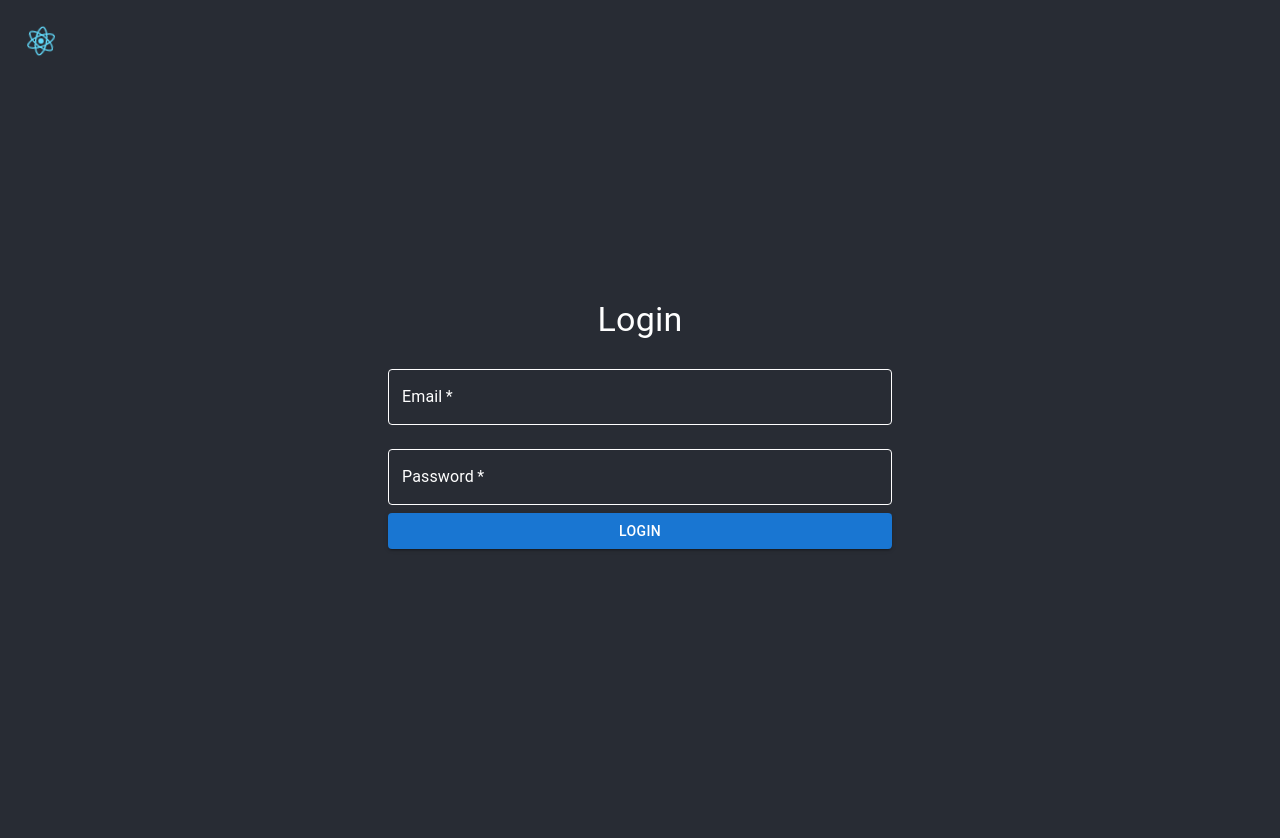
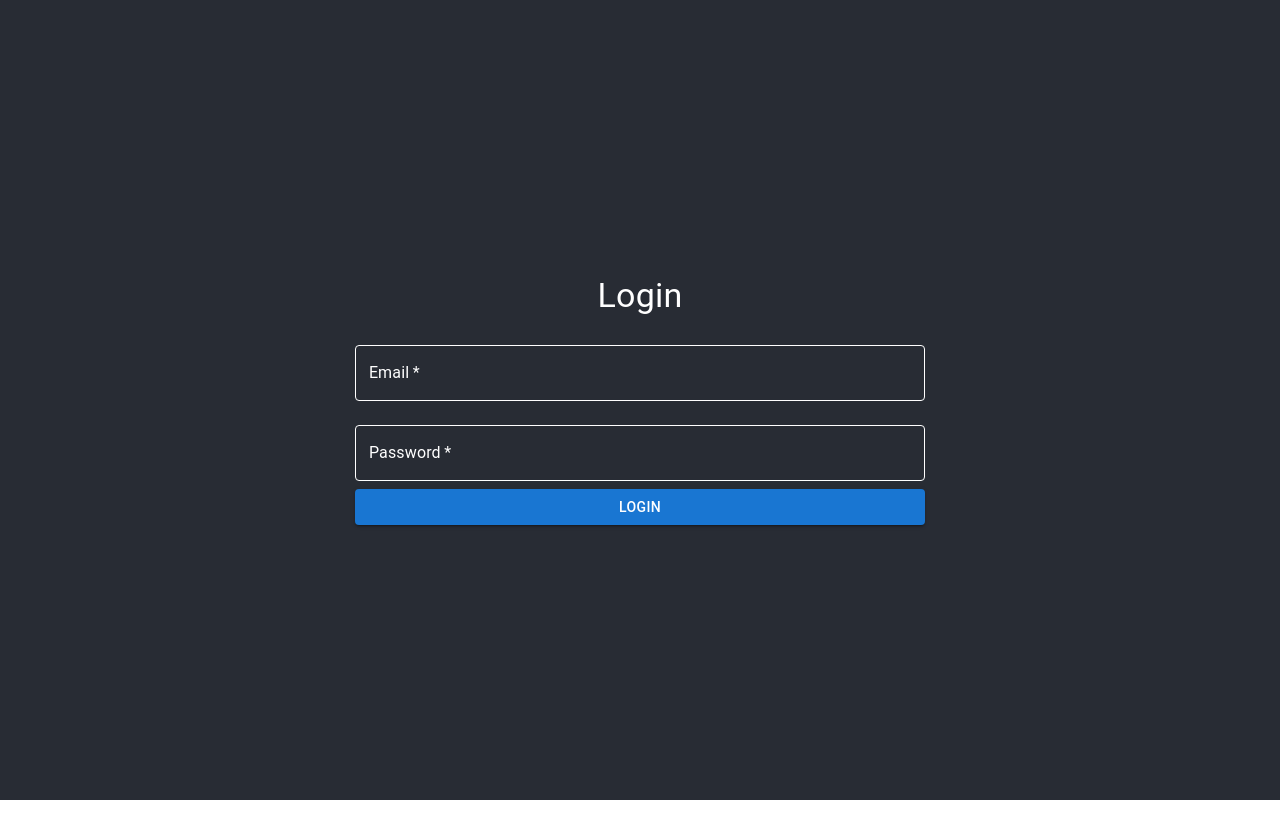
Before and after one commit to Marc-Ferrer-Castillo/TicketSystem, a React (Create React App) app: page /login in a window 1280 px wide. Shown: the top 838 px of the page. After the commit the page ends 800 px from the top, so only its background shows below. Built offline with nearby package versions, Linux system fonts and the light colour scheme.

Commit message:
Login changes

```diff
--- a/src/App.js
+++ b/src/App.js
@@ -9,6 +9,7 @@ const App = () => {
     <Router>
       <div className="App">
         <header className="App-header">
+
           <Routes>
             <Route path="/login" element={<Login />} />
             <Route path="/dashboard" element={<PrivateRoute component={Dashboard} />} />
--- a/src/components/Login.js
+++ b/src/components/Login.js
@@ -13,33 +13,32 @@ const Login = () => {
     try {
       const response = await axios.post('http://localhost:5000/api/login', { email, password });
       if (response.status === 200) {
-        alert('Login successful');
         localStorage.setItem('token', response.data.token);
-        // Redirigir a otra página
-        window.location.href = '/dashboard'; // Cambia la URL según tu ruta
+        // Redirigir a dashboard
+        window.location.href = '/dashboard';
       } else {
         alert('Invalid email or password');
       }
     } catch (error) {
       console.error('Login error:', error);
-      alert('Invalid email or password');
+      alert(error);
     }
   };
 
   return (
-    <Container maxWidth="sm">
+    <Container maxWidth={false}>
+      <Box
+        display="flex"
+        flexDirection="column"
+        alignItems="center"
+        sx={{ padding: 1, minHeight: '80vh' }}
+      >
         <Box
           display="flex"
           flexDirection="column"
           justifyContent="center"
-        alignItems="center"
-        height="100vh"
-        sx={{ padding: 3 }}
+          sx={{ flex: 1 }}
         >
-        <Box position="absolute" top={16} left={16}>
-          <img src={logo} className="App-logo" alt="logo" style={{ width: '50px', height: '50px' }}/>
-        </Box>
-
           <form onSubmit={handleSubmit} style={{ width: '100%' }}>
             <Typography variant="h4" component="h1" gutterBottom sx={{ color: '#ffffff', textAlign: 'center' }}>
               Login
@@ -103,6 +102,7 @@ const Login = () => {
             </Button>
           </form>
         </Box>
+      </Box>
     </Container>
   );
 };
```
Lines whose indentation alone changed are shown as unchanged.
